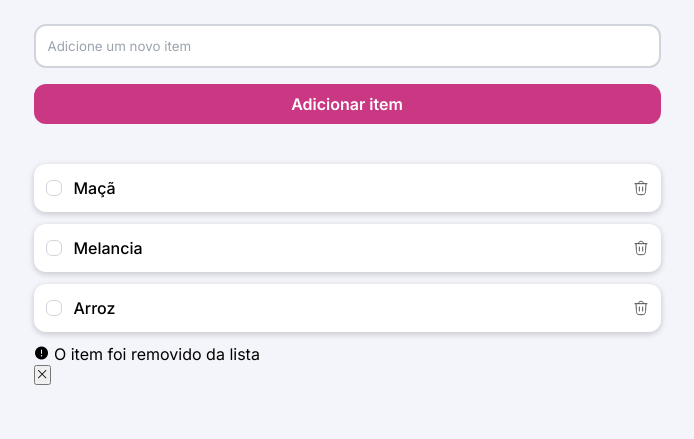
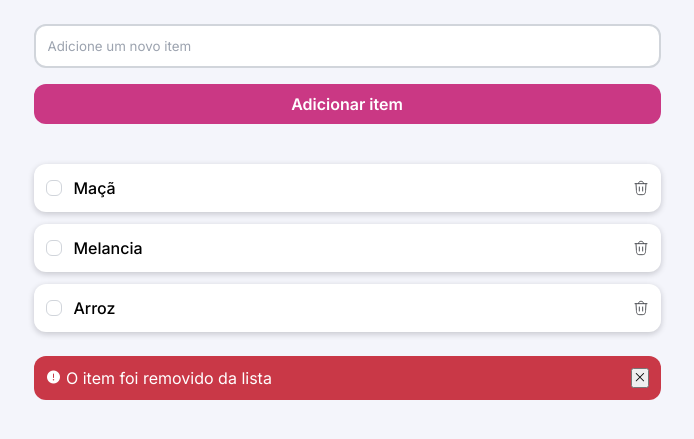
Before and after one commit to RakelyDias/quicklist02mb, a plain HTML site: page index.html in a window 1280 px wide. Shown: the part 185-624 px from the top of the page, without its empty margins (293-987 px from the left). Drawn offline with nearby package versions, Linux system fonts and the light colour scheme.

Commit message:
início das estilizações da div.warning

```diff
--- a/style.css
+++ b/style.css
@@ -168,3 +168,18 @@ main {
         }
     }
 }
+
+.warning {
+    background: var(--color-danger);
+    color: var(--always-white);
+    padding: 1.2rem;
+    display: flex;
+    justify-content: space-between;
+    border-radius: 1.2rem;
+    margin-top: 2.4rem;
+
+    /*efeitos para aparição da div*/
+    opacity: 1;
+    transform: translateY(0);
+    transition: opacity .4s ease, transform .4s ease;
+}
```
